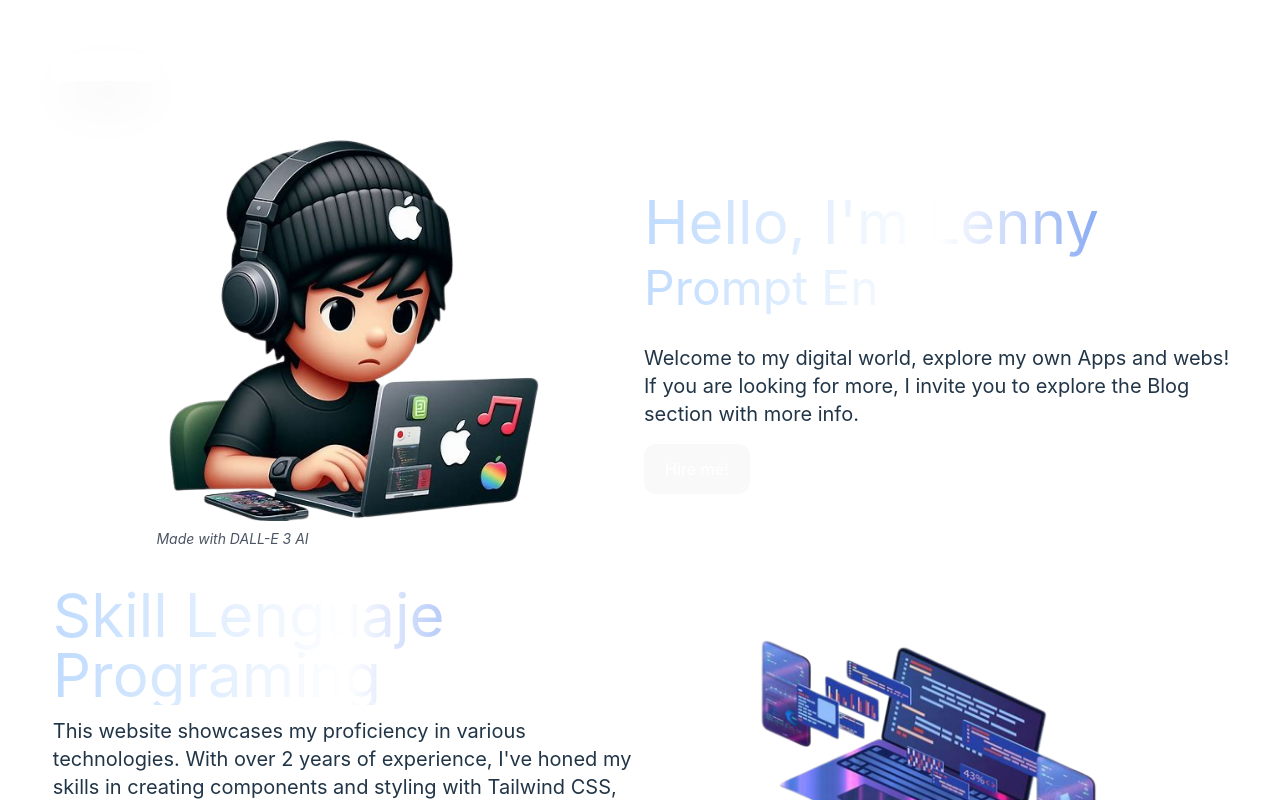
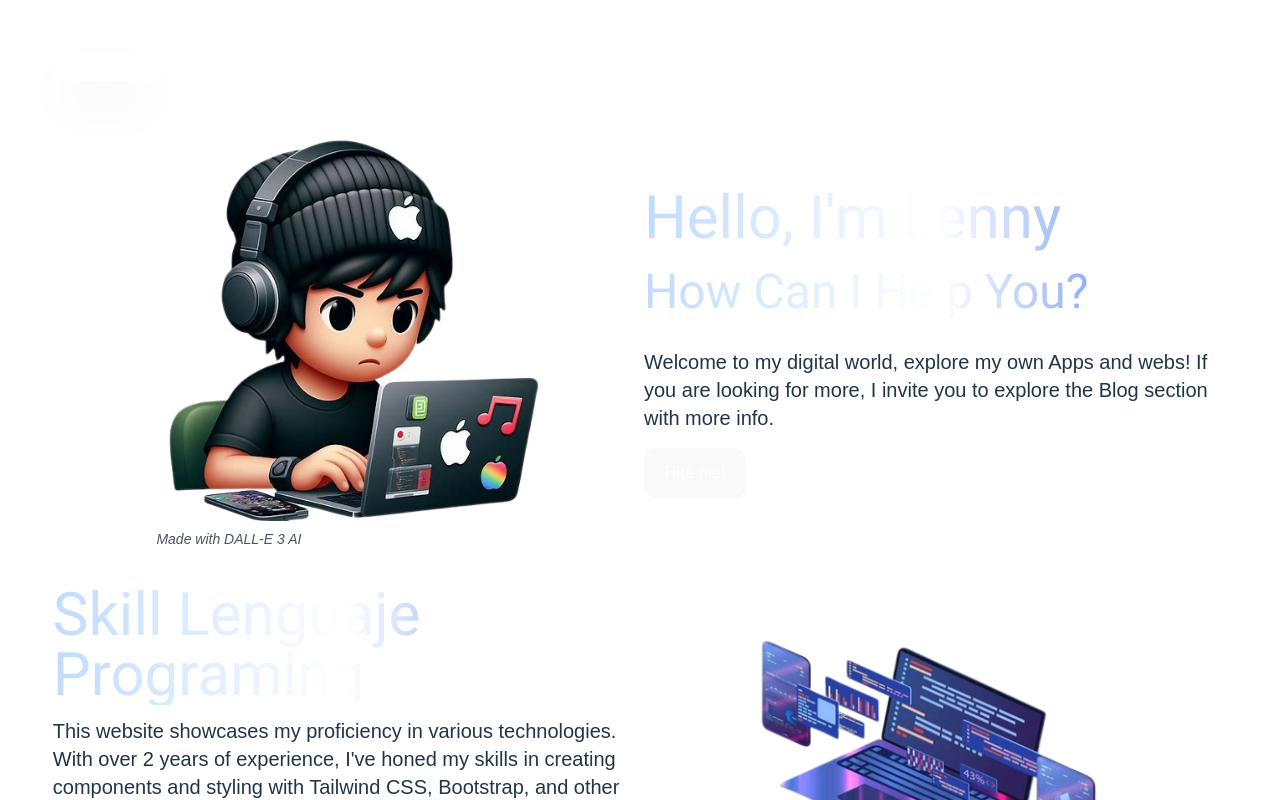
Before and after one commit to LennyDevX/Portafolio, a React (Vite) app: page / in a window 1280 px wide. Shown: the top 800 px of the page. Built offline with nearby package versions, Linux system fonts and the light colour scheme.

Commit message:
Add Google Fonts link and update font styles

```diff
--- a/index.html
+++ b/index.html
@@ -3,6 +3,7 @@
   <head>
     <meta charset="UTF-8" />
     <link rel="icon" type="image/jpeg" href="/LennyFavIcon.jpeg" />
+    <link href="https://fonts.googleapis.com/css2?family=Roboto:wght@400;700&family=Roboto+Slab:wght@400;700&display=swap" rel="stylesheet">
     <meta name="viewport" content="width=device-width, initial-scale=1.0" />
     <title>LennyHub</title>
   </head>
--- a/src/components/ArtticleBlog.jsx
+++ b/src/components/ArtticleBlog.jsx
@@ -5,7 +5,6 @@ import { FaHeart, FaGithub, FaDiscord, FaHome } from 'react-icons/fa';
 const ArticleBlog = () => {
     const location = useLocation();
     const query = new URLSearchParams(location.search);
-    const underHood = query.get('under-hood');
 
     const [index, setIndex] = useState(0);
     const [subIndex, setSubIndex] = useState(0);
@@ -34,26 +33,25 @@ const ArticleBlog = () => {
             index !== text.length-1 &&
             !reverse ) {
             setReverse(true);
-            setDelay(500); // reduced delay before starting to delete
+            setDelay(200); // reduced delay before starting to delete
             return;
         }
 
         if (subIndex === 0 && reverse) {
             setReverse(false);
             setIndex((prev) => prev + 1);
-            setDelay(500); // reduced delay before starting to type
+            setDelay(200); // reduced delay before starting to type
             return;
         }
 
         setSubIndex((prev) => prev + (reverse ? -1 : 1));
-        setDelay(75); // normal typing speed
+        setDelay(50); // normal typing speed
     }, [subIndex, index, reverse, text]);
 
     useEffect(() => {
         const timer = setTimeout(typingAnimation, delay);
         return () => clearTimeout(timer);
     }, [typingAnimation, delay]);
-
     return (
         <div className="flex flex-col items-center justify-center p-10 m-10 rounded shadow-lg ">
             <h1 ref={titleRef} className="hero-section-title text-center text-3xl md:text-5xl bg-clip-text text-transparent bg-gradient-to-r from-blue-200 via-white to-blue-600 min-h-[3.5rem] md:min-h-[4.5rem]">
--- a/src/components/HeroSection.jsx
+++ b/src/components/HeroSection.jsx
@@ -1,6 +1,5 @@
-import React, { useState, useEffect } from 'react';
+import React, { useState, useEffect, useCallback } from 'react';
 import { motion } from 'framer-motion'
-import { useRef } from 'react';
 
 const HeroSection = () => {
     const image = {
@@ -11,46 +10,35 @@ const HeroSection = () => {
     };
 
     const [index, setIndex] = useState(0);
-    const [subIndex, setSubIndex] = useState(0);
-    const [reverse, setReverse] = useState(false);
     const [textVisible, setTextVisible] = useState(false);
     const text = ["Developer UI/UX", "Community manager", "Prompt Engineer",  "How Can I Help You?"];
-
-    const timerId = useRef(null);
-
-    // Efecto de escritura
-    useEffect(() => {
-        if (index === text.length) return;
-
-        if (subIndex === text[index].length+1 &&
-            index !== text.length-1 &&
-            !reverse ) {
-            setReverse(true);
-            return;
-        }
-
-        if (subIndex === 0 && reverse) {
-            setReverse(false);
-            setIndex((prev) => prev + 1);
-            return;
-        }
-
-        timerId.current = setTimeout(() => {
-            setSubIndex((prev) => prev + (reverse ? -1 : 1));
-        }, 75);
-
-        return () => clearTimeout(timerId.current);
-    }, [subIndex, index, reverse, text]);
 
     useEffect(() => {
         window.scrollTo(0, 0);
     }, []);
 
+    // Efecto de escritura
+    const [visibleText, setVisibleText] = useState('');
+
+    const animateText = useCallback(() => {
+        if (visibleText.length < text[index].length) {
+            setVisibleText(text[index].slice(0, visibleText.length + 1));
+        } else if (index < text.length - 1) {
+            setVisibleText('');
+            setIndex(index + 1);
+        }
+    }, [visibleText, text, index]);
+
+    useEffect(() => {
+        const timer = setInterval(animateText, 70);
+        return () => clearInterval(timer);
+    }, [animateText]);
+
     // Efecto para mostrar los textos después de que la imagen haya terminado de animarse
     useEffect(() => {
         const timeout = setTimeout(() => {
             setTextVisible(true);
-        }, 500); // Duración de la animación de la imagen
+        }, 300); // Duración de la animación de la imagen
 
         return () => clearTimeout(timeout);
     }, []);
@@ -93,7 +81,7 @@ const HeroSection = () => {
                         animate={{ opacity: 1, y: 0 }}
                         transition={{ duration: 1.5 }}
                     >
-                        {`${text[index].substring(0, subIndex)}${subIndex === text[index].length ? '_' : ''}`}
+                        {visibleText}
                     </motion.h2>
                     <motion.p
                         className="hero-section-paragraph mt-2 text-lg md:text-xl"
--- a/styles/index.css
+++ b/styles/index.css
@@ -3,7 +3,8 @@
 @import 'tailwindcss/utilities';
 
 :root {
-  font-family: Inter, system-ui, Avenir, Helvetica, Arial, sans-serif;
+  line-height: 1.5;
+  font-family: 'Roboto-Slab', sans-serif;
   line-height: 1.5;
   font-weight: 400;
 
@@ -14,6 +15,14 @@
   text-rendering: optimizeLegibility;
   -webkit-font-smoothing: antialiased;
   -moz-osx-font-smoothing: grayscale;
+}
+
+h1, h2, h3, h4, h5, h6 {
+  font-weight: 500;
+  line-height: 1.2;
+  margin-top: 0;
+  margin-bottom: 0.5rem;
+  font-family: 'Roboto', sans-serif;
 }
 
 a {
```
